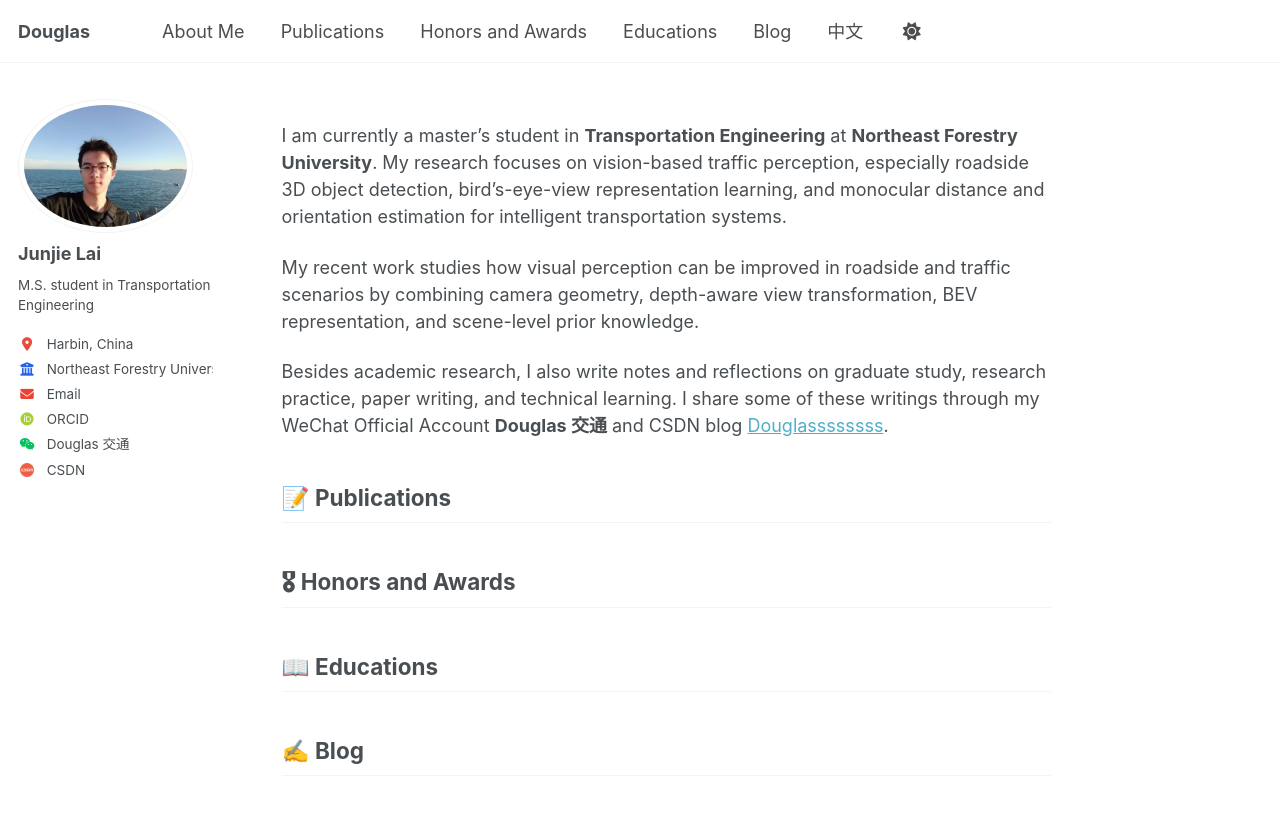
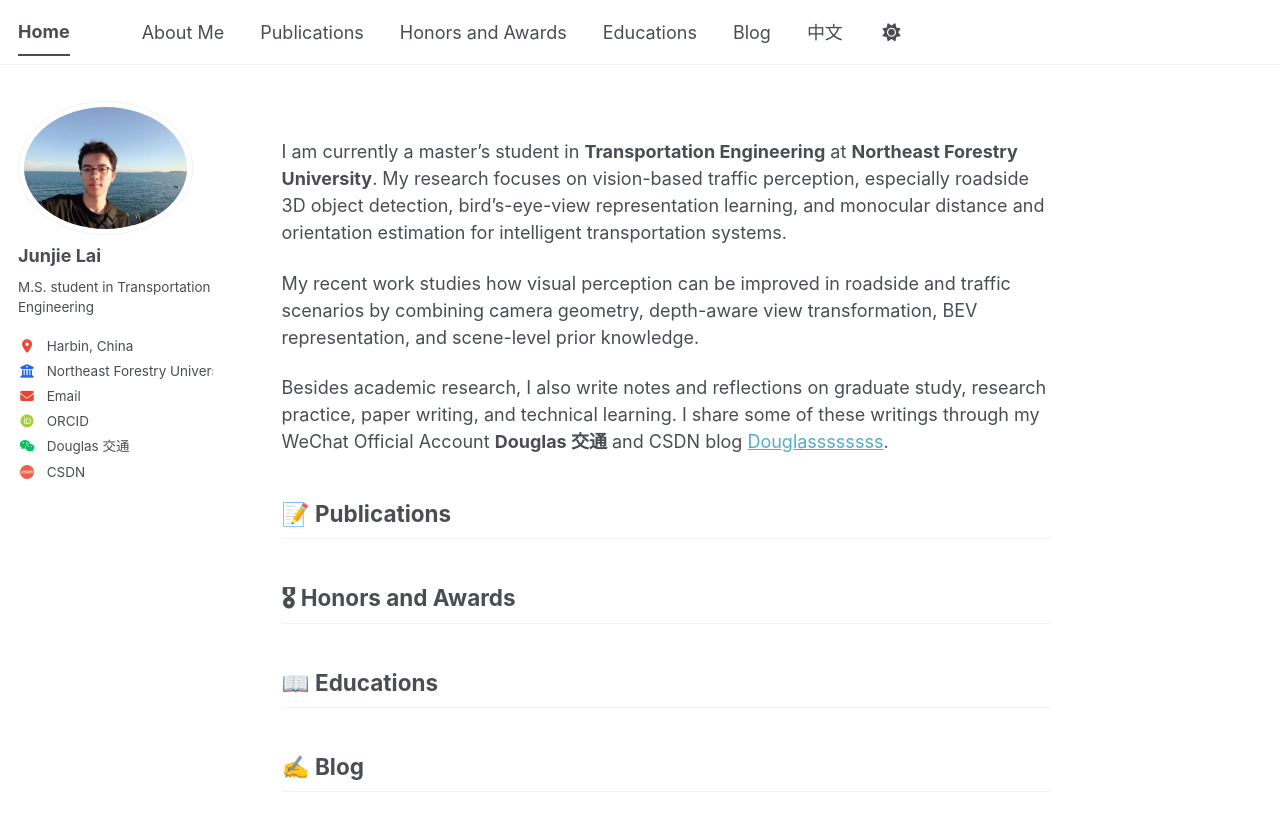
Before and after one commit to Douglassssss/Douglassssss.github.io, a Jekyll site: the page built from _pages/about.md, in a window 1280 px wide. Shown: the top 831 px of the page. Built offline with Jekyll 4.4.1, drawn with Linux system fonts in a browser that asks for light colours; some web fonts are replaced; a script bundle is joined from its source files by our own code; library files that are not in the unit come from our copies.

Commit message:
Polish homepage style

```diff
--- a/_config.yml
+++ b/_config.yml
@@ -9,7 +9,7 @@
 # Basic Site Settings
 locale                   : "en-US"
 site_theme               : "default" # The available themes options are "default", "air", "sunrise", "mint", "dirt" and "contrast"
-title                    : "Douglas"
+title                    : "Home"
 title_separator          : "-"
 name                     : &name "Douglas"
 description              : &description "Douglas's academic page"   # Update this with a general description of your site, this is the default if not overridden by a page
--- a/_pages/about.md
+++ b/_pages/about.md
@@ -1,13 +1,10 @@
 ---
-
 permalink: /
 title: ""
 author_profile: true
 redirect_from:
-
-* /about/
-* /about.html
-
+  - /about/
+  - /about.html
 ---
 
 <span id="about-me"></span>
```
